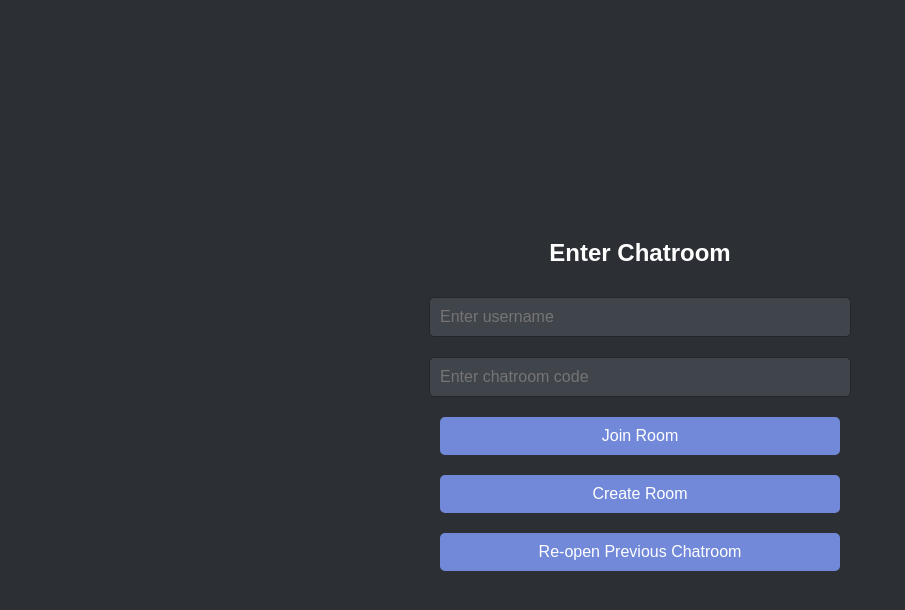
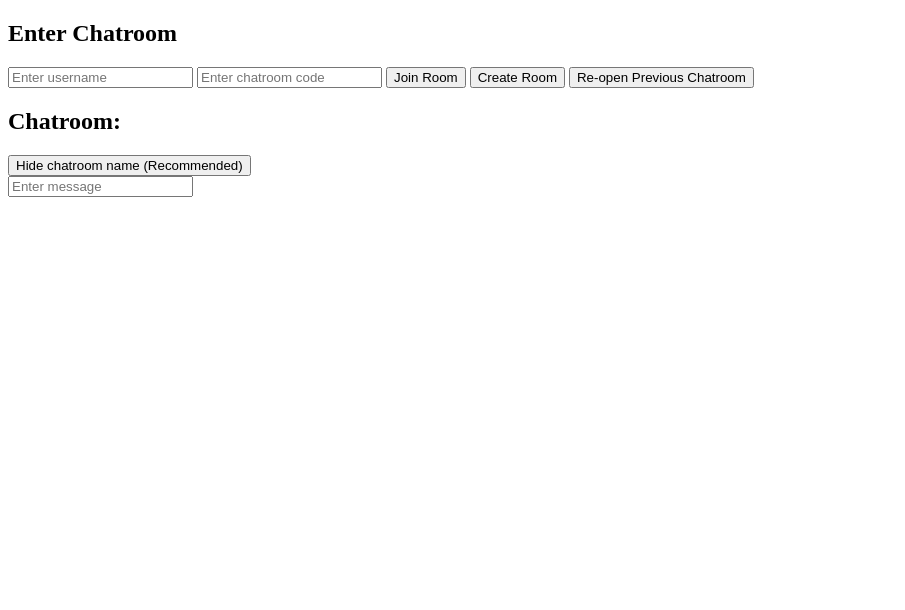
Before and after one commit to mystic007-real/qwerty-chats, a plain HTML site: page chatroom.html in a window 1280 px wide. Shown: the whole page, without its empty margins (0-905 px from the left). Drawn offline with Linux system fonts and the light colour scheme.

Commit message:
Update chatroom.html

```diff
--- a/chatroom.html
+++ b/chatroom.html
@@ -5,130 +5,7 @@
     <meta name="viewport" content="width=device-width, initial-scale=1.0">
     <title>Flash Drive Chatroom</title>
     <style>
-        body, html {
-            margin: 0;
-            padding: 0;
-            height: 100%;
-            width: 100%;
-            font-family: Arial, sans-serif;
-            background-color: #2c2f33;
-            color: #fff;
-            overflow: hidden;
-        }
-        .container {
-            background-color: #23272a;
-            display: none;
-            flex-direction: column;
-            border-radius: 5px;
-            width: 100%;
-            height: 100%;
-        }
-        .login-container {
-            display: flex;
-            flex-direction: column;
-            justify-content: center;
-            align-items: center;
-            width: 100%;
-            height: 100%;
-        }
-        .reopen-container {
-            display: none;
-            flex-direction: column;
-            justify-content: center;
-            align-items: center;
-            width: 100%;
-            height: 100%;
-        }
-        input, button {
-            padding: 10px;
-            margin: 10px 0;
-            border-radius: 5px;
-            border: none;
-            font-size: 16px;
-            width: 100%;
-            max-width: 400px;
-        }
-        input {
-            background-color: #40444b;
-            color: #fff;
-            border: 1px solid #23272a;
-        }
-        button {
-            background-color: #7289da;
-            color: #fff;
-            cursor: pointer;
-        }
-        button:hover {
-            background-color: #5b6eae;
-        }
-        #chatroom {
-            display: flex;
-            flex-direction: column;
-            background-color: #23272a;
-            border-radius: 5px;
-            width: 100%;
-            height: 100%;
-        }
-        #chatBox {
-            flex-grow: 1;
-            overflow-y: scroll;
-            border: none;
-            padding: 10px;
-            background-color: #2f3136;
-        }
-        #messageInput {
-            background-color: #40444b;
-            color: #fff;
-            border: none;
-            padding: 20px;
-            font-size: 16px;
-            width: 100%;
-            box-sizing: border-box;
-            outline: none;
-        }
-        .message {
-            padding: 10px;
-            border-bottom: 1px solid #424549;
-            position: relative;
-            color: #dcdde1;
-        }
-        .message .edited-tag {
-            font-size: 10px;
-            color: #8e9297;
-        }
-        .message:hover .edit-btn {
-            display: inline;
-        }
-        .edit-btn {
-            display: none;
-            position: absolute;
-            right: 10px;
-            top: 50%;
-            transform: translateY(-50%);
-            cursor: pointer;
-            background: none;
-            border: none;
-            color: #7289da;
-            font-size: 14px;
-        }
-        .header {
-            display: flex;
-            justify-content: space-between;
-            align-items: center;
-            padding: 10px;
-            background-color: #23272a;
-            color: #fff;
-        }
-        #hideRoomCodeBtn {
-            background: none;
-            border: none;
-            color: #7289da;
-            cursor: pointer;
-            font-size: 14px;
-        }
-        #hideRoomCodeBtn:hover {
-            text-decoration: underline;
-        }
+        /* (CSS remains unchanged) */
     </style>
 </head>
 <body>
@@ -196,9 +73,8 @@
                 username = session.username;
                 roomCode = session.roomCode;
                 rooms[roomCode] = session.messages || [];
-                switchToChatroom();
-                document.getElementById('currentRoomCode').innerText = roomCode;
-                loadMessages();
+                document.querySelector('.login-container').style.display = 'none';
+                document.querySelector('.reopen-container').style.display = 'flex';
             } else {
                 alert('No previous session found.');
             }
@@ -281,8 +157,8 @@
         function switchToChatroom() {
             document.getElementById('login').style.display = 'none';
             document.getElementById('chatroom').style.display = 'flex';
-            document.getElementById('chatroom').style.width = '1920px';
-            document.getElementById('chatroom').style.height = '1080px';
+            document.getElementById('chatroom').style.width = '100vw';
+            document.getElementById('chatroom').style.height = '100vh';
         }
 
         document.getElementById('messageInput').addEventListener('keypress', function(event) {
@@ -294,9 +170,8 @@
 
         window.onload = function() {
             const session = localStorage.getItem('chatSession');
-            if (session) {
-                document.querySelector('.login-container').style.display = 'none';
-                document.querySelector('.reopen-container').style.display = 'flex';
+            if (!session) {
+                document.querySelector('.reopen-container').style.display = 'none';
             }
         }
     </script>
```
